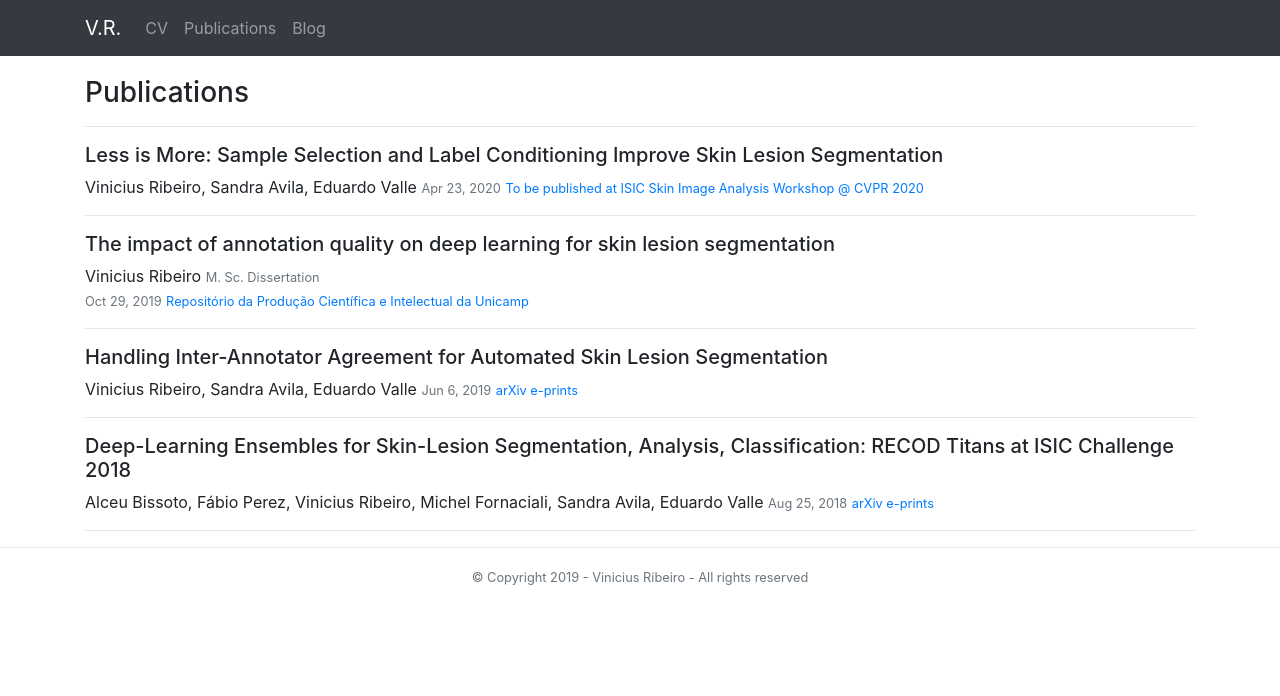
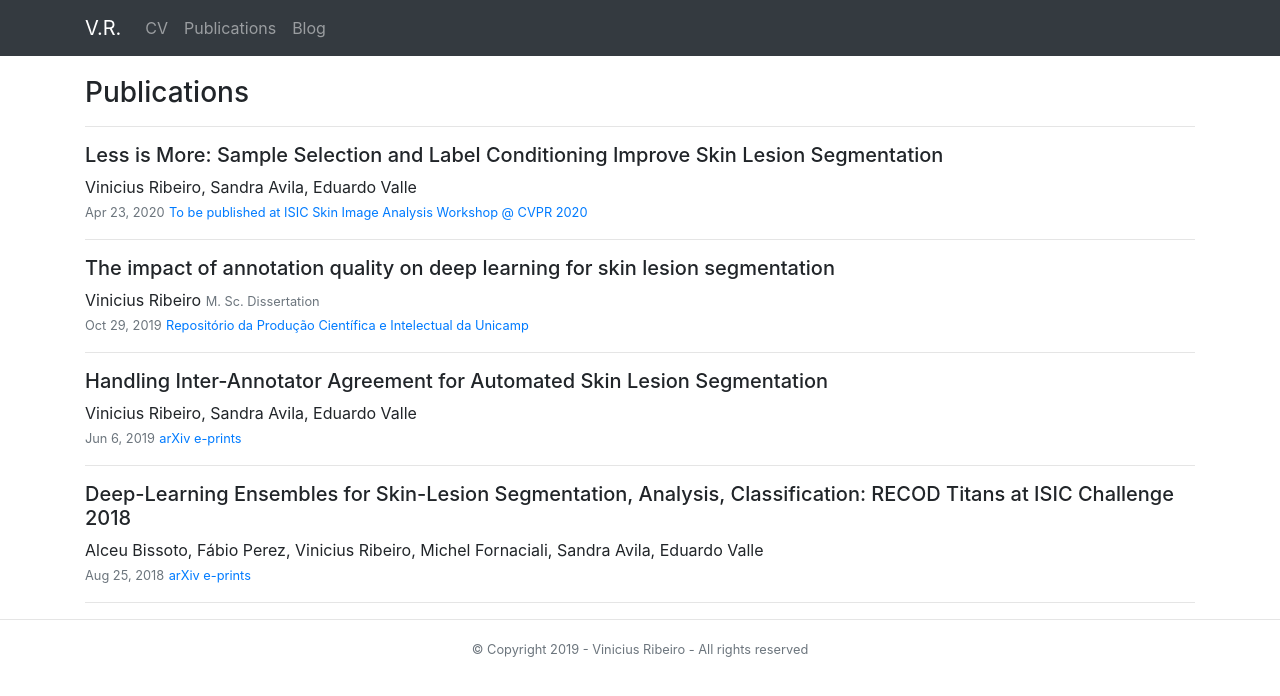
Before and after one commit to vribeiro1/vribeiro1.github.io, a Jekyll site: the page built from publications.md, in a window 1280 px wide. Shown: the top 696 px of the page. Built offline with Jekyll 4.4.1, drawn with Linux system fonts in a browser that asks for light colours; nearby versions of some CDN libraries.

Commit message:
Fix publications layout

```diff
--- a/_layouts/publications.html
+++ b/_layouts/publications.html
@@ -21,8 +21,9 @@ layout: default
                     {{ author }}{% unless forloop.last %},{% endunless %}
                 {% endfor %}
                 {% if publication.description != null %}
-                    <small class="text-muted">{{ publication.description }}</small><br>
+                    <small class="text-muted">{{ publication.description }}</small>
                 {% endif %}
+                <br>
                 <small class="text-muted">{{ publication.date | date: "%b %-d, %Y"}}</small>
                 <small class="text-muted"><a href="{{ publication.pub_url }}">{{publication.journal}}</a></small>
             </div>
```
Also changed, not shown: _publications/2020-04-23-less-is-more.md (+1 -1 lines).
